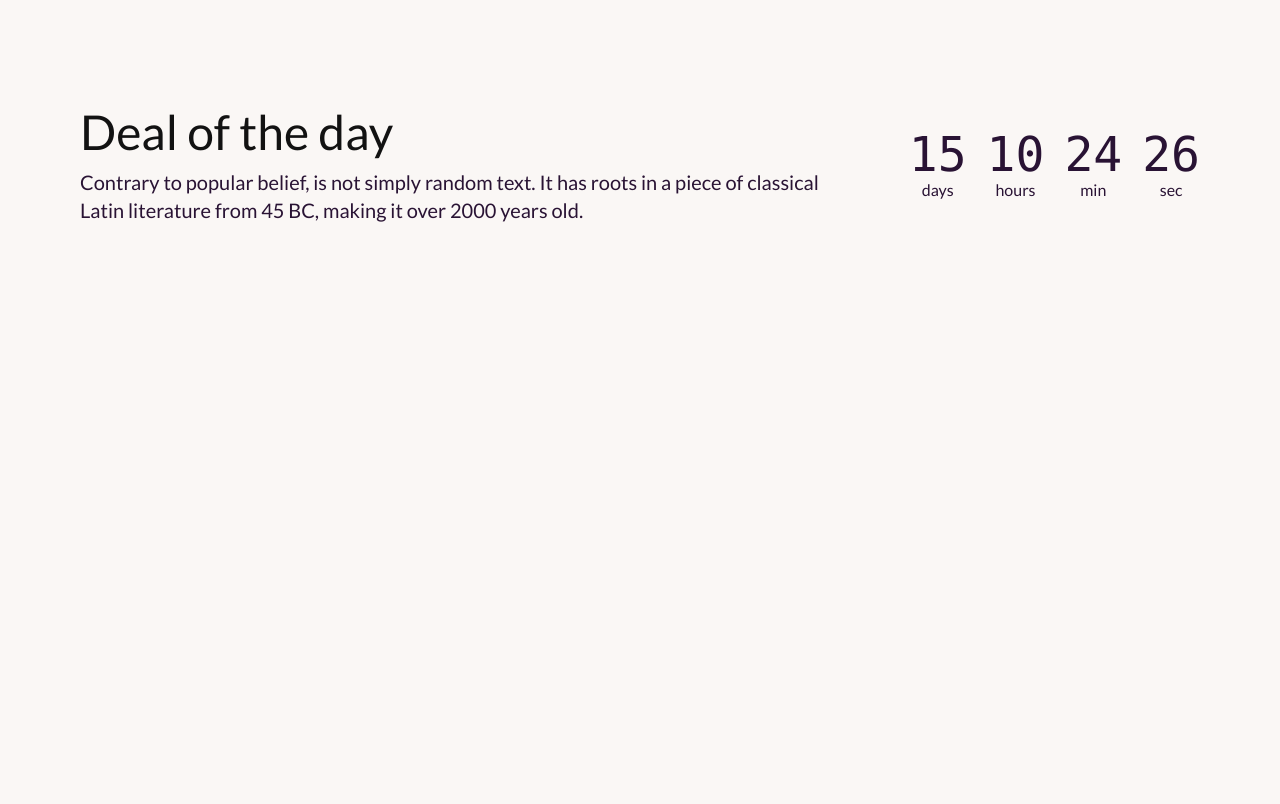
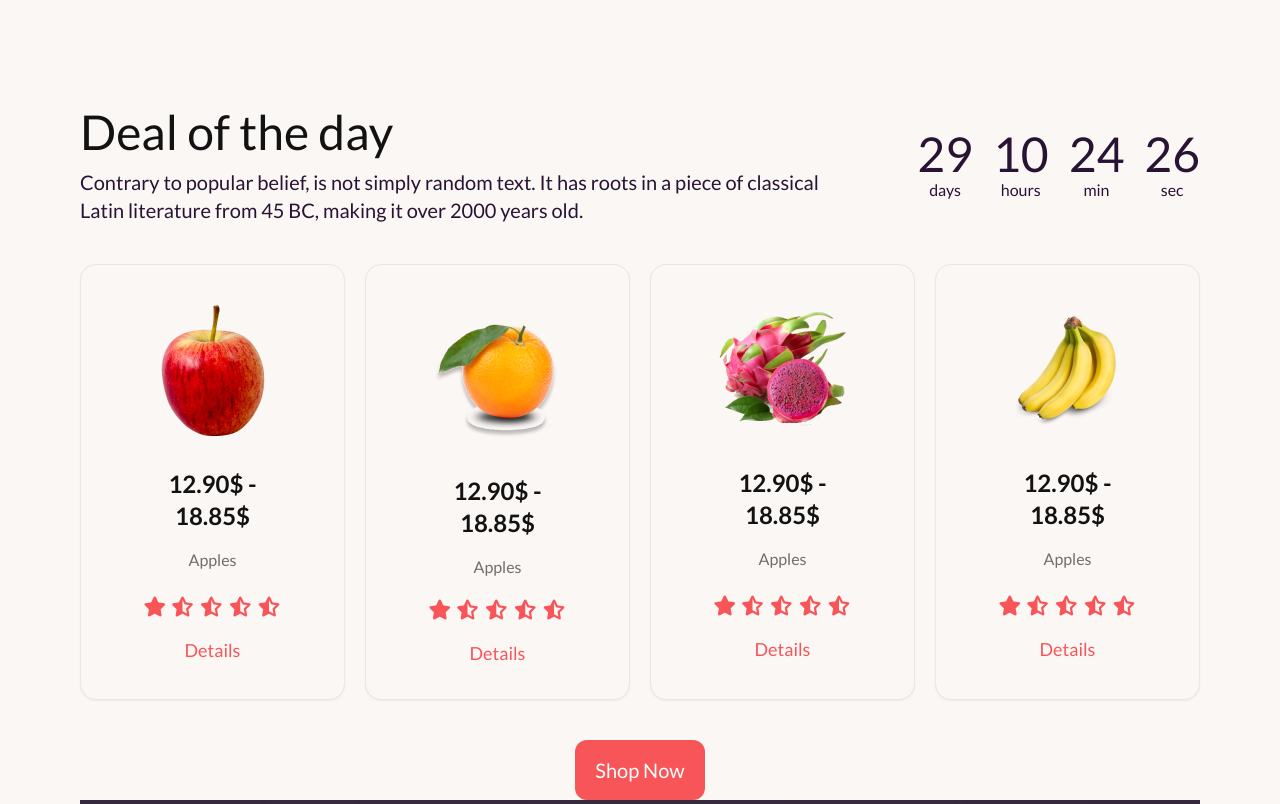
Before and after one commit to mazharulislam-12/B8A3-fruit-brust-wbsite, a plain HTML site: page index.html in a window 1280 px wide. Shown: the part 1200-2004 px from the top of the page. Before the commit the page ends 1452 px from the top, so only its background shows below. Drawn offline with nearby package versions, Linux system fonts and the light colour scheme.

Commit message:
deal of the section card

```diff
--- a/index.html
+++ b/index.html
@@ -131,7 +131,9 @@
               <p class="text-xl mb-3">
                 We supply highly quality organic products
               </p>
-              <button class="bg-[#F85559] px-5 py-4 rounded-xl text-xl">
+              <button
+                class="bg-[#F85559] px-5 py-4 rounded-xl text-xl text-white"
+              >
                 Shop Now
               </button>
             </div>
@@ -219,7 +221,7 @@
       <!-- banner image section start -->
       <section class="">
         <div
-          class="flex mx-auto bg-white relative -top-40 w-9/12 px-10 py-8 rounded-lg invisible lg:visible"
+          class="flex mx-auto bg-white relative -top-40 w-9/12 px-10 py-8 rounded-lg invisible lg:visible shadow-sm"
         >
           <div class="text-center">
             <img src="./images/fruit1.png" alt="" />
@@ -245,38 +247,45 @@
       </section>
       <!-- banner image section  end-->
 
-
       <!-- Deal of the day section start -->
       <section>
-        <div class="flex justify-between items-center">
-            <div class="">
-                <h2 class="text-[#121212] text-5xl font-extralight mb-3">Deal of the day</h2>
-                <p class="text-[#RRGGBBAA] text-xl">Contrary to popular belief, is not simply random text. It has roots in a piece of classical <br> Latin literature from 45 BC, making it over 2000 years old.</p>
+        <div
+          class="flex flex-col md:flex-row justify-between items-center gap-y-5"
+        >
+          <div class="text-center lg:text-start">
+            <h2 class="text-[#121212] text-5xl font-extralight mb-3">
+              Deal of the day
+            </h2>
+            <p class="text-[#RRGGBBAA] text-xl">
+              Contrary to popular belief, is not simply random text. It has
+              roots in a piece of classical <br />
+              Latin literature from 45 BC, making it over 2000 years old.
+            </p>
           </div>
 
           <div class="">
             <div class="grid grid-flow-col gap-5 text-center auto-cols-max">
               <div class="flex flex-col">
-                      <span class="countdown font-mono text-5xl">
-                        <span style="--value:15;"></span>
+                <span class="countdown text-3xl lg:text-5xl">
+                  <span style="--value: 29"></span>
                 </span>
                 days
               </div>
               <div class="flex flex-col">
-                      <span class="countdown font-mono text-5xl">
-                        <span style="--value:10;"></span>
+                <span class="countdown text-3xl lg:text-5xl">
+                  <span style="--value: 10"></span>
                 </span>
                 hours
               </div>
               <div class="flex flex-col">
-                      <span class="countdown font-mono text-5xl">
-                        <span style="--value:24;"></span>
+                <span class="countdown text-3xl lg:text-5xl">
+                  <span style="--value: 24"></span>
                 </span>
                 min
               </div>
               <div class="flex flex-col">
-                      <span class="countdown font-mono text-5xl">
-                        <span style="--value:26;"></span>
+                <span class="countdown text-3xl lg:text-5xl">
+                  <span style="--value: 26"></span>
                 </span>
                 sec
               </div>
@@ -284,12 +293,121 @@
           </div>
         </div>
 
-        <!-- card  -->
+        <!-- card 01 -->
 
+        <div class="grid grid-cols-1 md:grid-cols-2 lg:grid-cols-4 my-10 gap-5">
+          <div
+            class="card bg-base-100 shadow-sm border border-solid border-[#RRGGBBAA] px-4"
+          >
+            <figure class="px-10 pt-10">
+              <img src="./images/fruit6.png" alt="Shoes" class="rounded-xl" />
+            </figure>
+            <div class="card-body items-center text-center gap-4">
+              <h2 class="text-[#121212] text-2xl font-bold">12.90$ - 18.85$</h2>
+              <p class="text-[#12121299] text-base">Apples</p>
+              <div class="text-[#F85559] text-xl">
+                <i class="fa-solid fa-star"></i>
+                <i class="fa-solid fa-star-half-stroke"></i>
+                <i class="fa-solid fa-star-half-stroke"></i>
+                <i class="fa-solid fa-star-half-stroke"></i>
+                <i class="fa-solid fa-star-half-stroke"></i>
+              </div>
+              <p class="text-[#F85559] text-lg">Details</p>
+            </div>
+          </div>
+          <!-- card 02 -->
+          <div
+            class="card bg-base-100 shadow-sm px-4 border border-solid border-[#RRGGBBAA]"
+          >
+            <figure class="px-10 pt-10">
+              <img src="./images/fruit7.png" alt="Shoes" class="rounded-xl" />
+            </figure>
+            <div class="card-body items-center text-center gap-4">
+              <h2 class="text-[#121212] text-2xl font-bold">12.90$ - 18.85$</h2>
+              <p class="text-[#12121299] text-base">Apples</p>
+              <div class="text-[#F85559] text-xl">
+                <i class="fa-solid fa-star"></i>
+                <i class="fa-solid fa-star-half-stroke"></i>
+                <i class="fa-solid fa-star-half-stroke"></i>
+                <i class="fa-solid fa-star-half-stroke"></i>
+                <i class="fa-solid fa-star-half-stroke"></i>
+              </div>
+              <p class="text-[#F85559] text-lg">Details</p>
+            </div>
+          </div>
+          <!-- card 03 -->
+          <div
+            class="card bg-base-100 shadow-sm px-4 border border-solid border-[#RRGGBBAA]"
+          >
+            <figure class="px-10 pt-10">
+              <img src="./images/fruit8.png" alt="Shoes" class="rounded-xl" />
+            </figure>
+            <div class="card-body items-center text-center gap-4">
+              <h2 class="text-[#121212] text-2xl font-bold">12.90$ - 18.85$</h2>
+              <p class="text-[#12121299] text-base">Apples</p>
+              <div class="text-[#F85559] text-xl">
+                <i class="fa-solid fa-star"></i>
+                <i class="fa-solid fa-star-half-stroke"></i>
+                <i class="fa-solid fa-star-half-stroke"></i>
+                <i class="fa-solid fa-star-half-stroke"></i>
+                <i class="fa-solid fa-star-half-stroke"></i>
+              </div>
+              <p class="text-[#F85559] text-lg">Details</p>
+            </div>
+          </div>
+          <!-- card 04 -->
+          <div
+            class="card bg-base-100 shadow-sm px-4 border border-solid border-[#RRGGBBAA]"
+          >
+            <figure class="px-10 pt-10">
+              <img src="./images/fruit9.png" alt="Shoes" class="rounded-xl" />
+            </figure>
+            <div class="card-body items-center text-center gap-4">
+              <h2 class="text-[#121212] text-2xl font-bold">12.90$ - 18.85$</h2>
+              <p class="text-[#12121299] text-base">Apples</p>
+              <div class="text-[#F85559] text-xl">
+                <i class="fa-solid fa-star"></i>
+                <i class="fa-solid fa-star-half-stroke"></i>
+                <i class="fa-solid fa-star-half-stroke"></i>
+                <i class="fa-solid fa-star-half-stroke"></i>
+                <i class="fa-solid fa-star-half-stroke"></i>
+              </div>
+              <p class="text-[#F85559] text-lg">Details</p>
+            </div>
+          </div>
+        </div>
+        <div class="flex justify-center">
+          <button class="bg-[#F85559] px-5 py-4 rounded-xl text-xl text-white">
+            Shop Now
+          </button>
+        </div>
       </section>
       <!-- Deal of the day section end -->
 
+      <!-- Meet the team section start -->
+      <section>
+        <div>
+          <div
+            class="hero min-h-screen"
+            style="
+              background-image: url(./images/banner1.png);
+            "
+          >
+            <div class="hero-overlay bg-opacity-60"></div>
+            <div class="hero-content text-center text-neutral-content">
+              <div class="max-w-md">
+                <h1 class="mb-5 text-5xl font-bold">Hello there</h1>
+                <p class="mb-5">
+                    Contrary to popular belief, is not simply random text. It has roots in a piece of classical Latin literature from 45 BC, making it over 2000 years old.
+                </p>
 
+              </div>
+            </div>
+          </div>
+          >
+        </div>
+      </section>
+      <!-- Meet the team section end -->
     </main>
   </body>
 </html>
```
Lines whose indentation alone changed are shown as unchanged.
